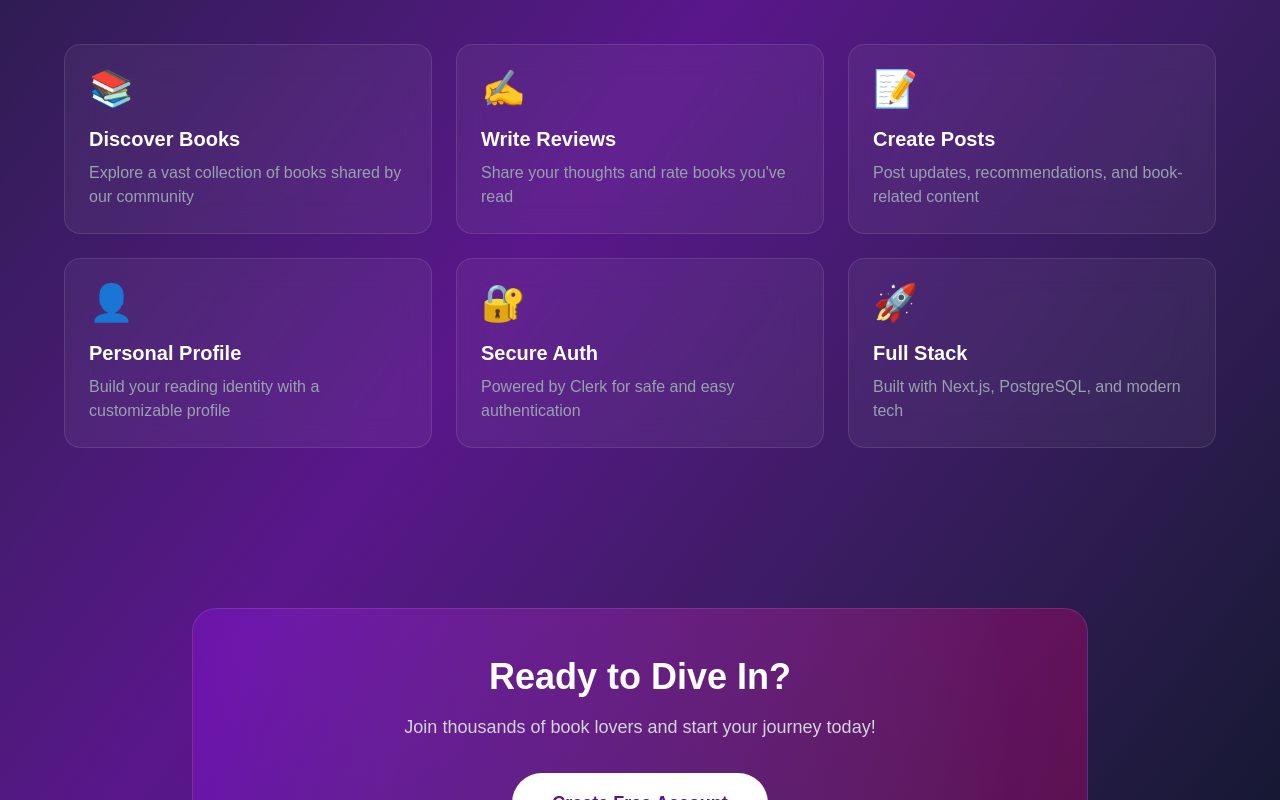
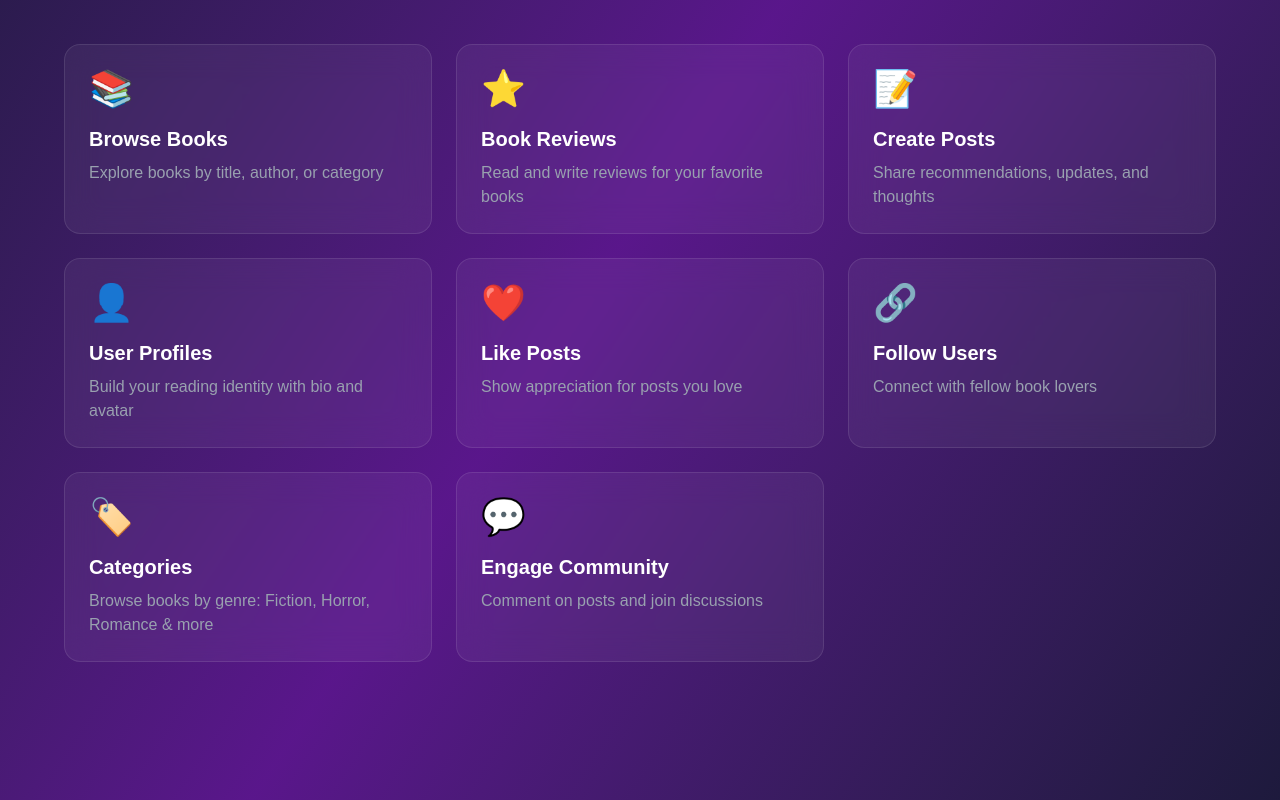
Before and after one commit to bh-official/BookVerse, a Next.js app: page / in a window 1280 px wide. Shown: the part 840-1640 px from the top of the page. Built offline with nearby package versions, Linux system fonts and the light colour scheme; no server answers; a web font is replaced by a local one.

Commit message:
category filter modification

```diff
--- a/src/app/page.js
+++ b/src/app/page.js
@@ -7,33 +7,43 @@
 const features = [
   {
     icon: "📚",
-    title: "Discover Books",
-    description: "Explore a vast collection of books shared by our community",
+    title: "Browse Books",
+    description: "Explore books by title, author, or category",
   },
   {
-    icon: "✍️",
-    title: "Write Reviews",
-    description: "Share your thoughts and rate books you've read",
+    icon: "⭐",
+    title: "Book Reviews",
+    description: "Read and write reviews for your favorite books",
   },
   {
     icon: "📝",
     title: "Create Posts",
-    description: "Post updates, recommendations, and book-related content",
+    description: "Share recommendations, updates, and thoughts",
   },
   {
     icon: "👤",
-    title: "Personal Profile",
-    description: "Build your reading identity with a customizable profile",
+    title: "User Profiles",
+    description: "Build your reading identity with bio and avatar",
   },
   {
-    icon: "🔐",
-    title: "Secure Auth",
-    description: "Powered by Clerk for safe and easy authentication",
+    icon: "❤️",
+    title: "Like Posts",
+    description: "Show appreciation for posts you love",
   },
   {
-    icon: "🚀",
-    title: "Full Stack",
-    description: "Built with Next.js, PostgreSQL, and modern tech",
+    icon: "🔗",
+    title: "Follow Users",
+    description: "Connect with fellow book lovers",
+  },
+  {
+    icon: "🏷️",
+    title: "Categories",
+    description: "Browse books by genre: Fiction, Horror, Romance & more",
+  },
+  {
+    icon: "💬",
+    title: "Engage Community",
+    description: "Comment on posts and join discussions",
   },
 ];
 
```
